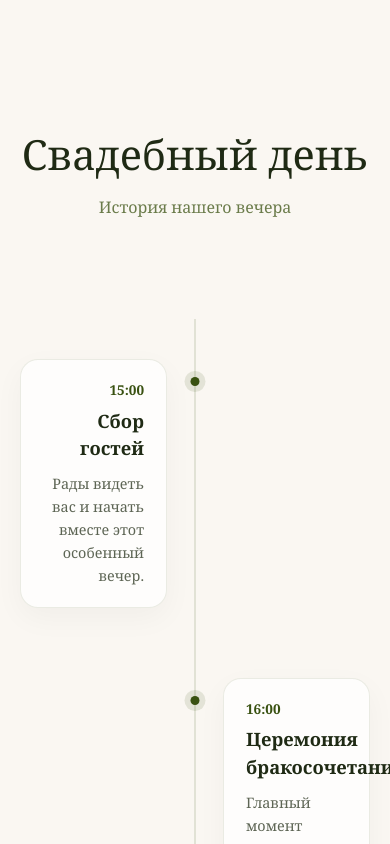
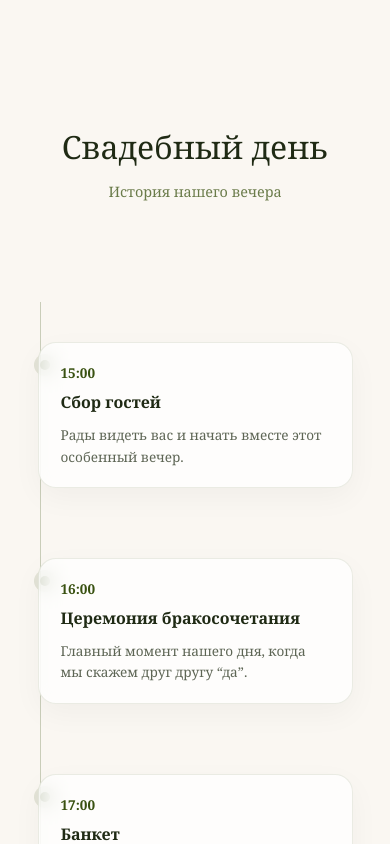
Before and after one commit to mormonke/weddinginvitation, a React (Vite) app: page / in a window 390 px wide. Shown: the part 2340-3184 px from the top of the page. Built offline with nearby package versions, Linux system fonts and the light colour scheme; a web font is replaced by a local one.

Commit message:
newcard1

```diff
--- a/src/app/components/NewHearthIdea.tsx
+++ b/src/app/components/NewHearthIdea.tsx
@@ -1,4 +1,5 @@
 import { motion } from "motion/react";
+import { useEffect, useState } from "react";
 import type { ScheduleItem } from "./ScheduleData";
 
 interface Props {
@@ -14,6 +15,15 @@ export function WeddingTimeline({
   title = "Свадебный день",
   subtitle = "История нашего вечера",
 }: Props) {
+  const [isMobile, setIsMobile] = useState(false);
+
+  useEffect(() => {
+    const check = () => setIsMobile(window.innerWidth < 768);
+    check();
+    window.addEventListener("resize", check);
+    return () => window.removeEventListener("resize", check);
+  }, []);
+
   return (
     <section
       style={{
@@ -27,7 +37,7 @@ export function WeddingTimeline({
         <h2
           style={{
             fontFamily: "Georgia, serif",
-            fontSize: "2.6rem",
+            fontSize: "clamp(2rem, 4vw, 2.6rem)",
             color: "#1f2a14",
             margin: 0,
           }}
@@ -40,6 +50,7 @@ export function WeddingTimeline({
             marginTop: 10,
             fontFamily: "Georgia, serif",
             color: "rgba(57,81,17,0.75)",
+            fontSize: "clamp(0.9rem, 2vw, 1rem)",
           }}
         >
           {subtitle}
@@ -59,12 +70,12 @@ export function WeddingTimeline({
         <div
           style={{
             position: "absolute",
-            left: "50%",
+            left: isMobile ? "20px" : "50%",
             top: 0,
             bottom: 0,
             width: 1,
-            background: `rgba(57,81,17,0.25)`,
-            transform: "translateX(-50%)",
+            background: "rgba(57,81,17,0.25)",
+            transform: isMobile ? "none" : "translateX(-50%)",
           }}
         />
 
@@ -80,7 +91,11 @@ export function WeddingTimeline({
               transition={{ duration: 0.5 }}
               style={{
                 display: "flex",
-                justifyContent: isLeft ? "flex-start" : "flex-end",
+                justifyContent: isMobile
+                  ? "center"
+                  : isLeft
+                  ? "flex-start"
+                  : "flex-end",
                 position: "relative",
                 marginBottom: 70,
               }}
@@ -89,11 +104,11 @@ export function WeddingTimeline({
               <div
                 style={{
                   position: "absolute",
-                  left: "50%",
+                  left: isMobile ? "20px" : "50%",
                   top: 18,
-                  transform: "translateX(-50%)",
-                  width: 9,
-                  height: 9,
+                  transform: isMobile ? "none" : "translateX(-50%)",
+                  width: 10,
+                  height: 10,
                   borderRadius: "50%",
                   background: PRIMARY,
                   boxShadow: "0 0 0 6px rgba(57,81,17,0.12)",
@@ -104,21 +119,21 @@ export function WeddingTimeline({
               <motion.div
                 whileHover={{ scale: 1.015 }}
                 style={{
-                  width: "42%",
-                  background: "rgba(255,255,255,0.72)",
-                  backdropFilter: "blur(8px)",
+                  width: isMobile ? "90%" : "42%",
+                  background: "rgba(255,255,255,0.75)",
+                  backdropFilter: "blur(10px)",
                   borderRadius: 18,
                   padding: "20px 22px",
                   border: "1px solid rgba(57,81,17,0.10)",
                   boxShadow: "0 10px 30px rgba(0,0,0,0.04)",
-                  textAlign: isLeft ? "right" : "left",
+                  textAlign: isMobile ? "left" : isLeft ? "right" : "left",
                 }}
               >
                 {/* TIME */}
                 <div
                   style={{
                     fontFamily: "Georgia, serif",
-                    fontSize: "0.85rem",
+                    fontSize: "clamp(0.85rem, 2vw, 0.95rem)",
                     color: PRIMARY,
                     fontWeight: 600,
                   }}
@@ -131,7 +146,7 @@ export function WeddingTimeline({
                   style={{
                     marginTop: 6,
                     fontFamily: "Georgia, serif",
-                    fontSize: "1.15rem",
+                    fontSize: "clamp(1rem, 2.5vw, 1.15rem)",
                     fontWeight: 700,
                     color: "#1f2a14",
                   }}
@@ -144,7 +159,7 @@ export function WeddingTimeline({
                   style={{
                     marginTop: 10,
                     fontFamily: "Georgia, serif",
-                    fontSize: "0.9rem",
+                    fontSize: "clamp(0.85rem, 2vw, 0.95rem)",
                     color: "rgba(31,42,20,0.72)",
                     lineHeight: 1.6,
                   }}
```
